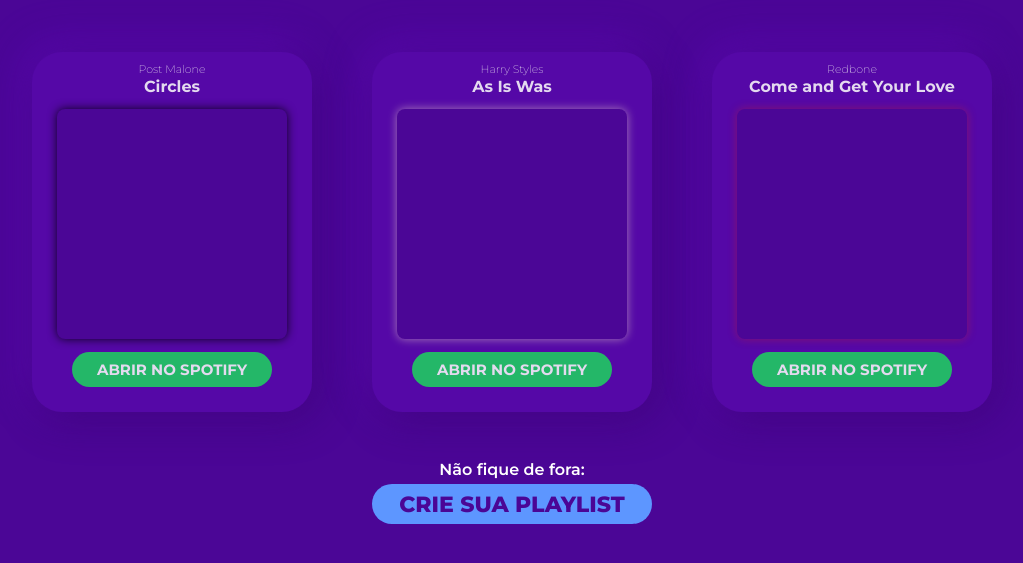
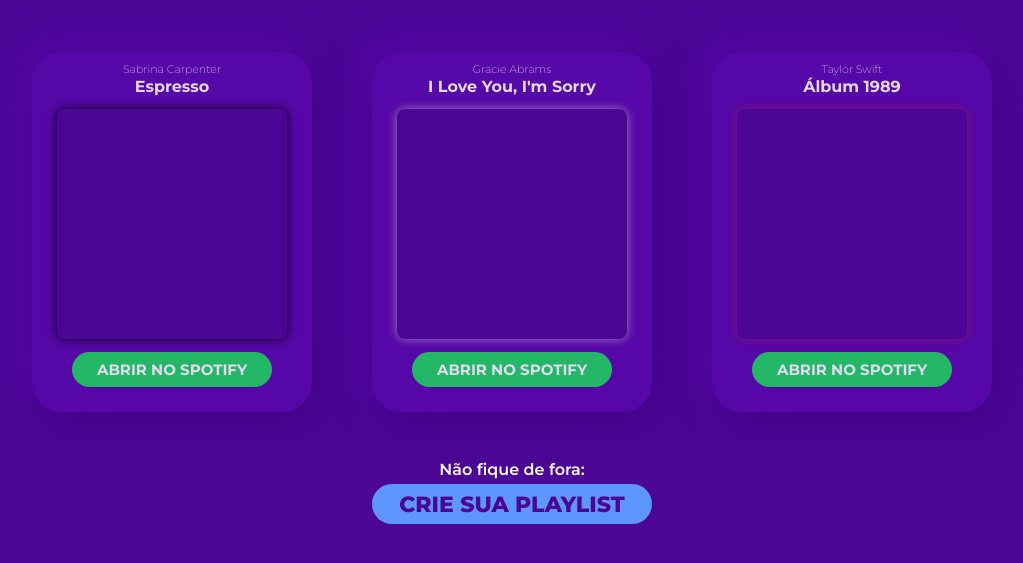
Before and after one commit to nipizani06/minha-musica, a plain HTML site: page index.html in a window 1280 px wide. Shown: the part 81-644 px from the top of the page, without its empty margins (128-1151 px from the left). Drawn offline with Linux system fonts and the light colour scheme.

Commit message:
Update index.html

```diff
--- a/index.html
+++ b/index.html
@@ -17,36 +17,36 @@
         <div class="playlist">
             <div class="musica" id="musica1">
                 <div class="artista">
-                    <h1>Post Malone</h1>
-                    <p>Circles</p>
+                    <h1>Sabrina Carpenter</h1>
+                    <p>Espresso</p>
                 </div>
                 <div class="imagem" id="imagem1"></div>
                 <div class="spotify">
-                    <a href="https://open.spotify.com/intl-pt/track/21jGcNKet2qwijlDFuPiPb?si=bab54063a14d4474">
+                    <a href="https://universalmusic.vtexassets.com/arquivos/ids/185292-800-auto?v=638481964546770000&width=800&height=auto&aspect=true">
                         <h1>ABRIR NO SPOTIFY</h1>
                     </a>
                 </div>
             </div>
             <div class="musica" id="musica2">
                 <div class="artista">
-                    <h1>Harry Styles</h1>
-                    <p>As Is Was</p>
+                    <h1>Gracie Abrams</h1>
+                    <p>I Love You, I'm Sorry</p>
                 </div>
                 <div class="imagem" id="imagem2"></div>
                 <div class="spotify">
-                    <a href="https://open.spotify.com/intl-pt/track/4LRPiXqCikLlN15c3yImP7?si=99c738ee887f43d8">
+                    <a href="https://image-cdn-ak.spotifycdn.com/image/ab67706c0000da845982800a0a6bbbecfaf5724e">
                         <h1>ABRIR NO SPOTIFY</h1>
                     </a>
                 </div>
             </div>
             <div class="musica" id="musica3">
                 <div class="artista">
-                    <h1>Redbone</h1>
-                    <p>Come and Get Your Love</p>
+                    <h1>Taylor Swift</h1>
+                    <p>Álbum 1989</p>
                 </div>
                 <div class="imagem" id="imagem3"></div>
                 <div class="spotify">
-                    <a href="https://open.spotify.com/intl-pt/track/7GVUmCP00eSsqc4tzj1sDD?si=c2003193c9e34f82">
+                    <a href="https://miro.medium.com/v2/resize:fit:1400/1*dXS0FbUIuWe4Tjvy4Wbw9w.png">
                         <h1>ABRIR NO SPOTIFY</h1>
                     </a>
                 </div>
```
